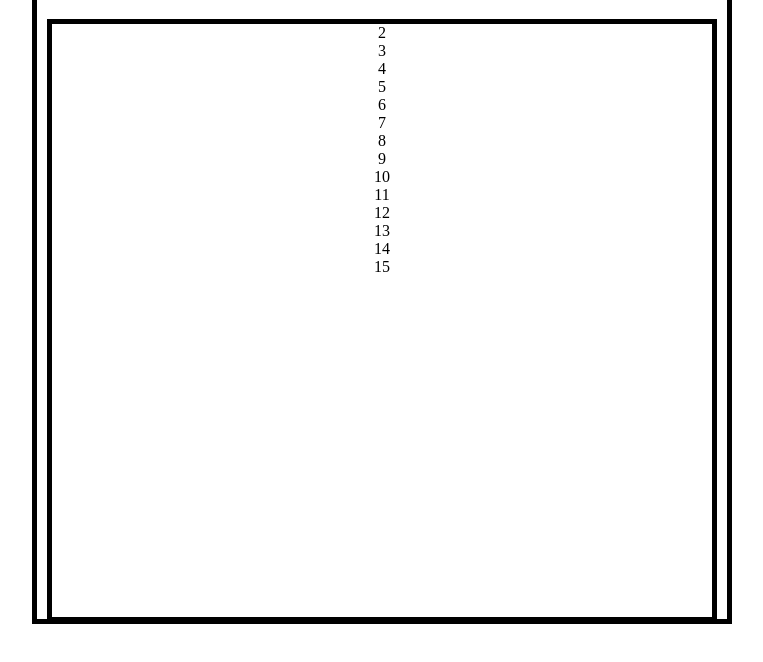
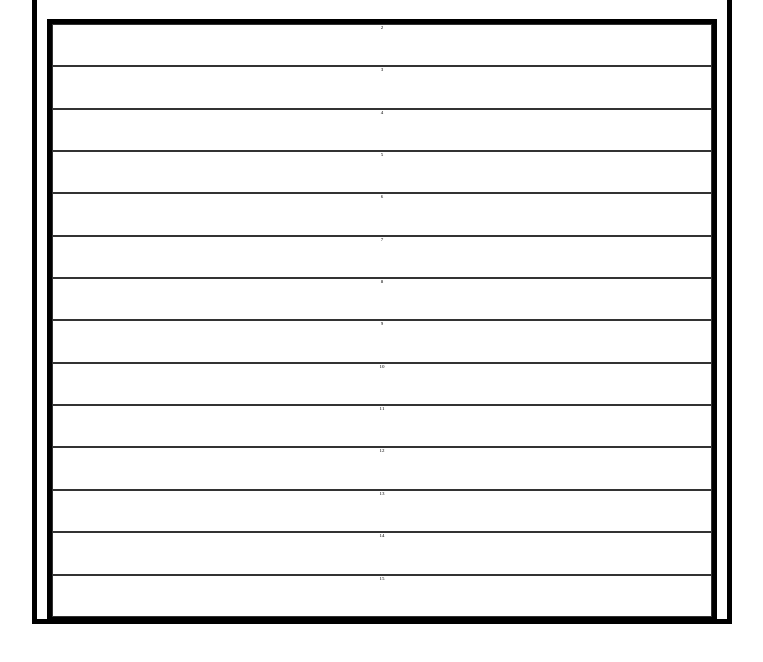
Before and after one commit to wrp90/brickgameinterface, a plain HTML site: page index.html in a window 1280 px wide. Shown: the part 126-788 px from the top of the page, without its empty margins (258-1021 px from the left). Drawn offline with Linux system fonts and the light colour scheme.

Commit message:
added grid container

```diff
--- a/index.html
+++ b/index.html
@@ -13,20 +13,20 @@
     <div class="board">
         <h1>Score:</h1>
         <div class="container">
-            <div>2</div>
-            <div>3</div>
-            <div>4</div>
-            <div>5</div>
-            <div>6</div>
-            <div>7</div>
-            <div>8</div>
-            <div>9</div>
-            <div>10</div>
-            <div>11</div>
-            <div>12</div>
-            <div>13</div>
-            <div>14</div>
-            <div>15</div>
+            <div class="grid-item">2</div>
+            <div class="grid-item">3</div>
+            <div class="grid-item">4</div>
+            <div class="grid-item">5</div>
+            <div class="grid-item">6</div>
+            <div class="grid-item">7</div>
+            <div class="grid-item">8</div>
+            <div class="grid-item">9</div>
+            <div class="grid-item">10</div>
+            <div class="grid-item">11</div>
+            <div class="grid-item">12</div>
+            <div class="grid-item">13</div>
+            <div class="grid-item">14</div>
+            <div class="grid-item">15</div>
         </div>
     </div>
 </body>
--- a/style.css
+++ b/style.css
@@ -15,6 +15,7 @@ h1 {
 }
 
 .container {
+    display: grid;
     box-sizing: border-box;
     position: relative;
     text-align: center;
@@ -22,3 +23,10 @@ h1 {
     height: 90%;
     width: 100%;
 }
+
+.grid-item {
+    background-color: rgba(255, 255, 255, 0.8);
+    border: 1px solid rgba(0, 0, 0, 0.8);
+    font-size: 5px;
+    text-align: center;
+}
```
